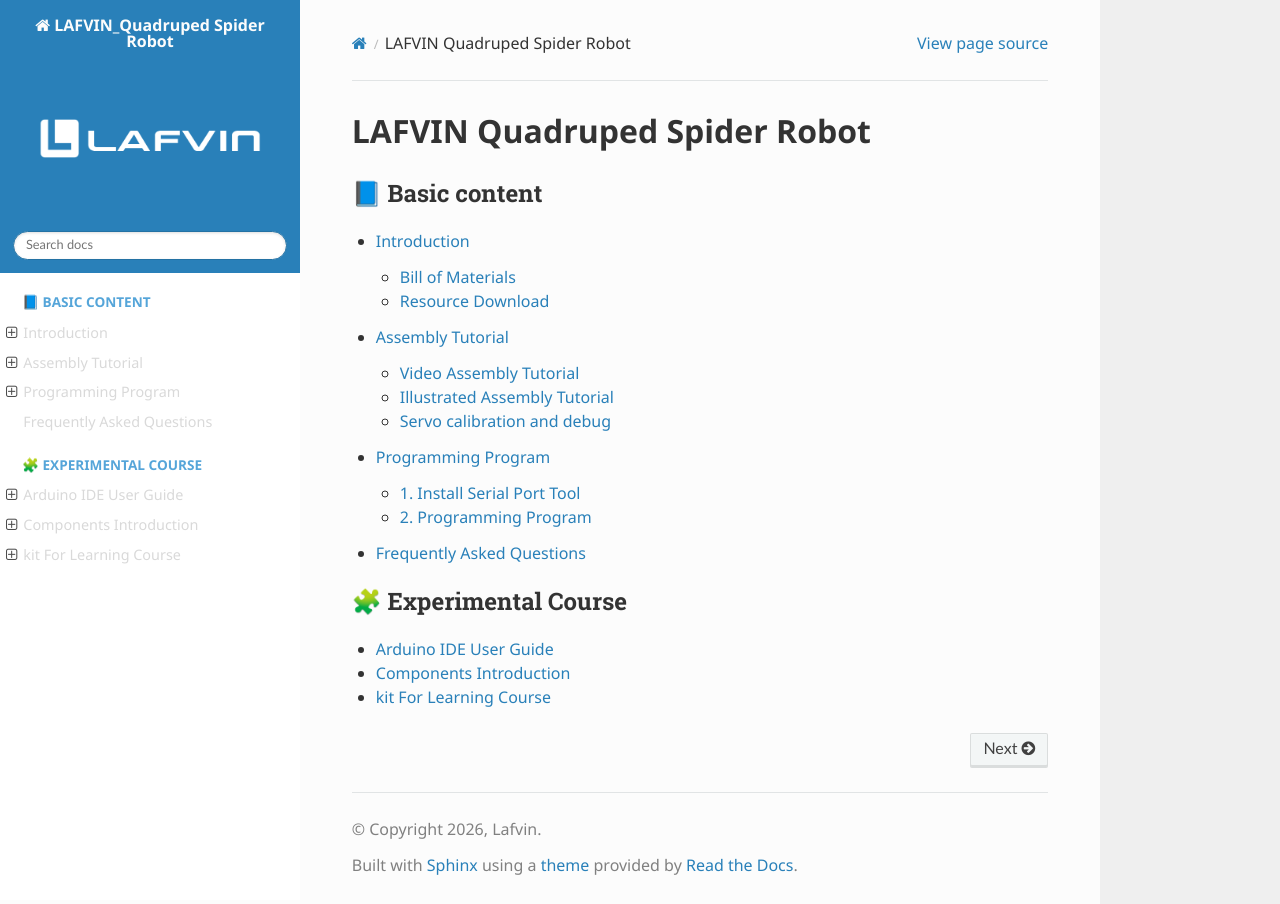
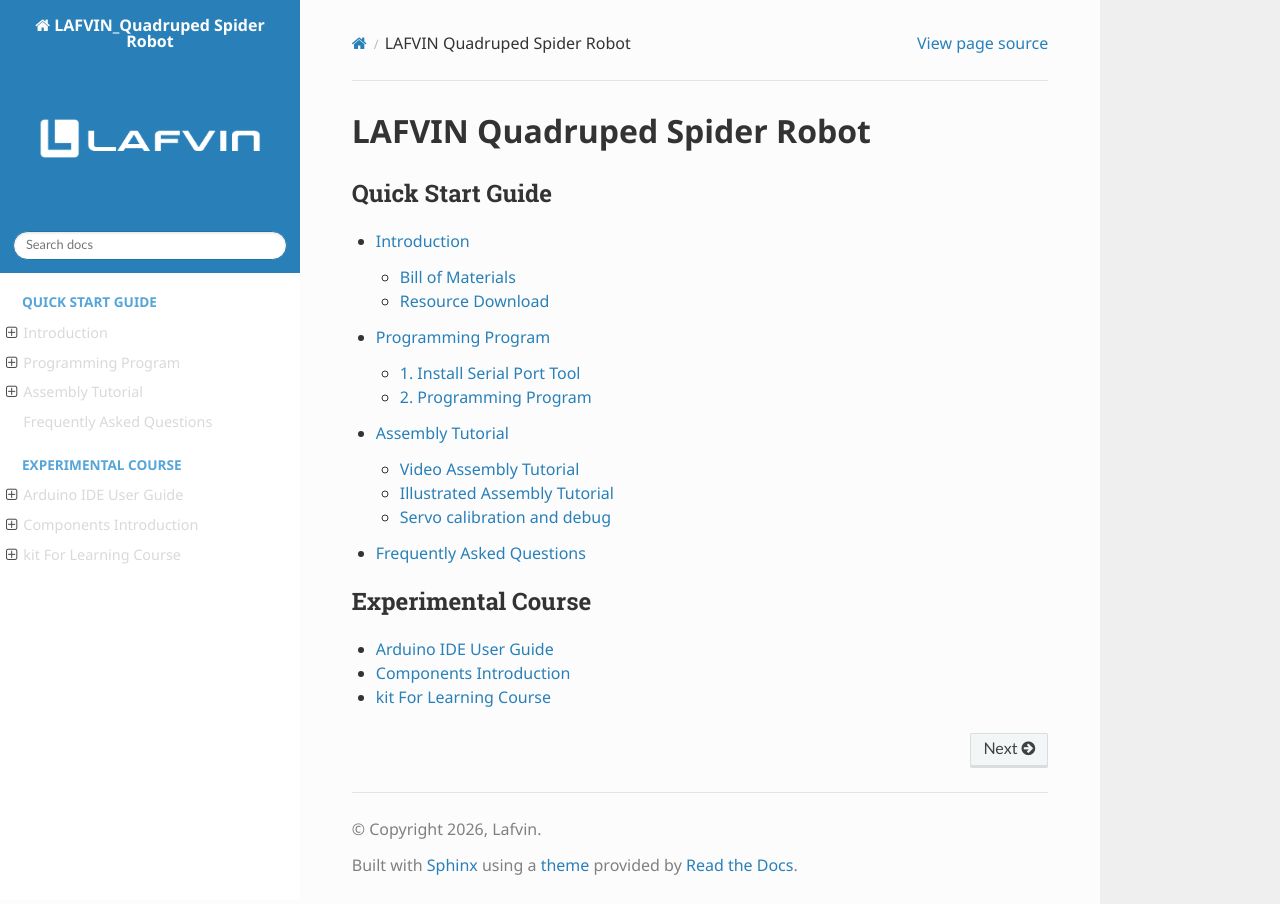
Before and after one commit to lafvintech/LAFVIN_Quadruped-Spider-Robot, a Sphinx documentation site: the page built from docs/source/index.rst, in a window 1280 px wide. Built offline with Sphinx 7.4.7 and the Read the Docs theme 3.1.0, drawn with Linux system fonts in a browser that asks for light colours.

Commit message:
Update index.rst

```diff
--- a/docs/source/index.rst
+++ b/docs/source/index.rst
@@ -3,17 +3,17 @@
 
 .. toctree::
    :maxdepth: 2
-   :caption: 📘 Basic content
+   :caption: Quick Start Guide
 
    Introduction
+   Programmingprogram
    AssemblyTutorial
-   Programmingprogram
    FrequentlyAskedQuestions
 
 
 .. toctree::
    :maxdepth: 1
-   :caption: 🧩 Experimental Course
+   :caption:  Experimental Course
 
    ArduinoIDEUserGuide
    Components
```
